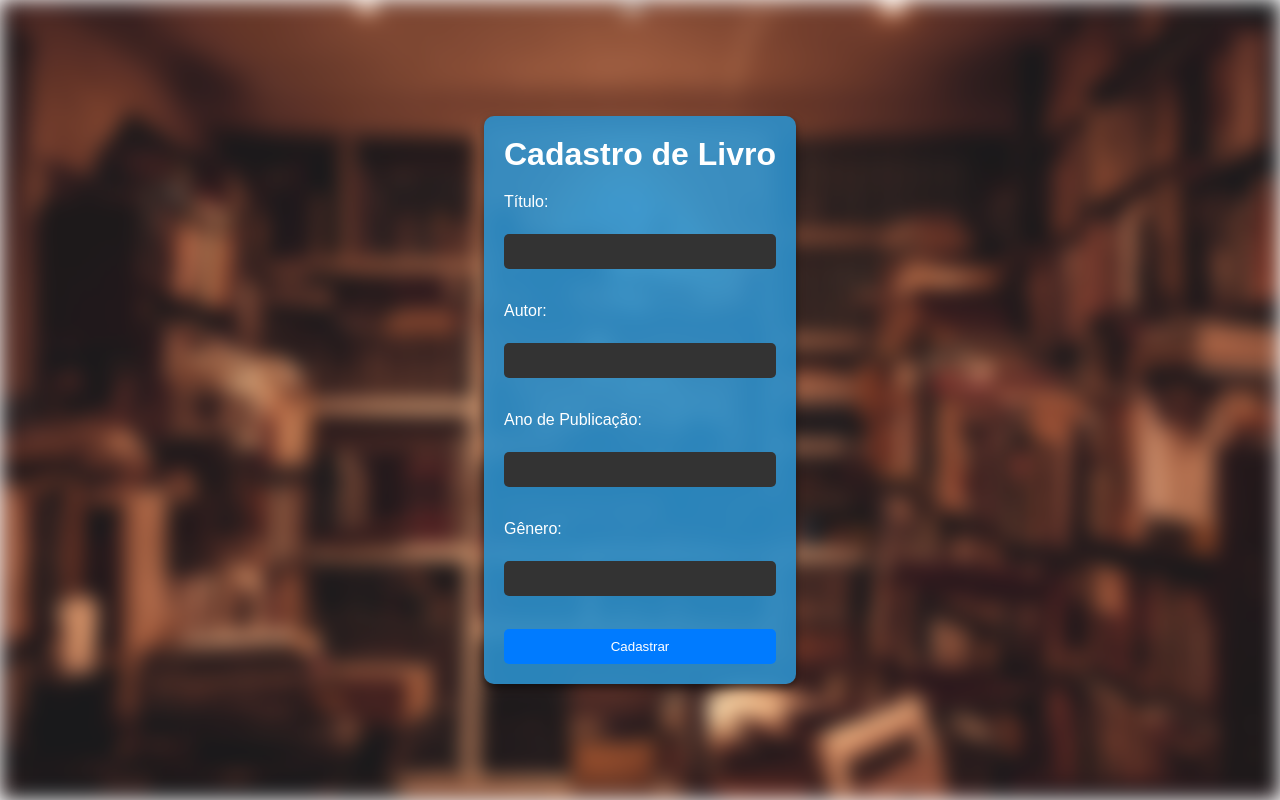
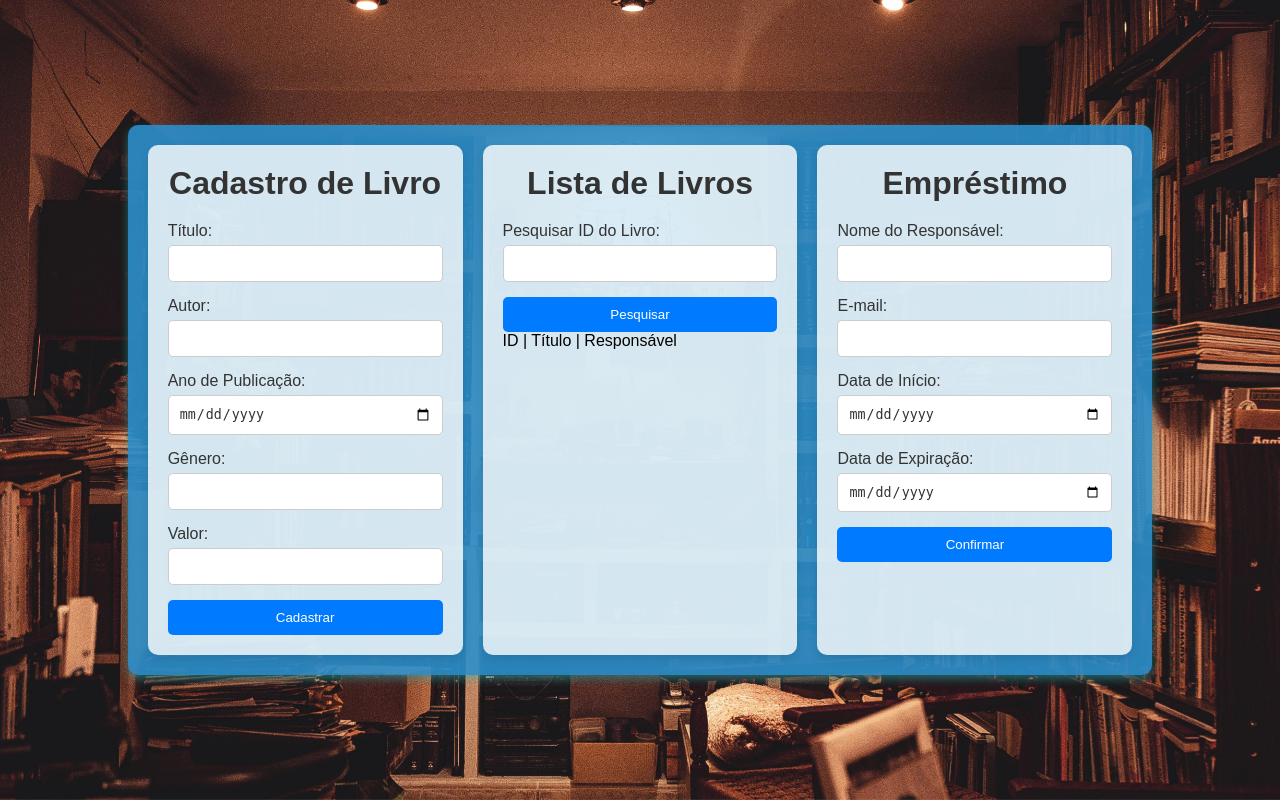
Before and after one commit to andreferreiraext123/SUGL---Sistema-Universal-de-Empr-stimo-de-Livros, a Flask app: page / in a window 1280 px wide. Run offline with Flask 2, Linux system fonts and the light colour scheme.

Commit message:
Putting responsibility on the pages, and creating the three pages from the final project

```diff
--- a/app/static/style.css
+++ b/app/static/style.css
@@ -7,16 +7,17 @@
 
 body {
     font-family: Arial, sans-serif;
-    height: 100vh;
-    background: #ffffff4e; /* Fallback no caso da imagem não carregar */
+    min-height: 100vh;
+    background: #ffffff4e;
     display: flex;
     justify-content: center;
     align-items: center;
+    flex-direction: column;
 }
 
 body::before {
     content: "";
-    position: absolute;
+    position: fixed; /* Alterado de absolute para fixed */
     top: 0;
     left: 0;
     width: 100%;
@@ -25,40 +26,55 @@ body::before {
     background-size: cover;
     background-repeat: no-repeat;
     background-position: center;
-    filter: blur(10px); /* Aplica o desfoque de 10px apenas na imagem de fundo */
-    z-index: -1; /* Coloca a imagem atrás do conteúdo da página */
+    z-index: -1;
 }
 
 .container {
-    max-width: 600px;
+    max-width: 1200px;
     padding: 20px;
-    background-color: rgba(44, 144, 203, 0.9); /* Fundo semi-transparente mais visível */
+    background-color: rgba(44, 144, 203, 0.9);
     border-radius: 10px;
-    box-shadow: 0 4px 8px rgba(0, 0, 0, 0.5); /* Sombra mais escura */
-    z-index: 1; /* Para garantir que esteja acima do fundo */
+    box-shadow: 0 4px 8px rgba(37, 175, 177, 0.5);
+    z-index: 1;
+    display: flex;
+    flex-wrap: wrap;
+    gap: 20px;
+    margin-top: 20px; /* Adiciona uma margem superior padrão */
+    margin-bottom: 20px;
+}
+
+.section {
+    flex: 1;
+    min-width: 300px;
+    padding: 20px;
+    background-color: rgba(255, 255, 255, 0.8);
+    border-radius: 10px;
+    box-shadow: 0 4px 8px rgba(0, 0, 0, 0.1);
 }
 
 h1 {
     text-align: center;
     margin-bottom: 20px;
-    color: #fff; /* Cor branca no título */
+    color: #333;
 }
 
 label {
     display: block;
     margin-bottom: 5px;
-    color: #fff; /* Cor branca para os rótulos */
+    color: #333;
 }
 
 input[type="text"],
-input[type="number"] {
+input[type="number"],
+input[type="date"],
+input[type="email"] {
     width: 100%;
     padding: 10px;
     margin-bottom: 15px;
-    border: none;
+    border: 1px solid #ccc;
     border-radius: 5px;
-    background-color: #333;
-    color: #fff; /* Campo de texto com cor branca */
+    background-color: #fff;
+    color: #333;
 }
 
 input[type="submit"] {
@@ -69,21 +85,33 @@ input[type="submit"] {
     background-color: #007BFF;
     color: #ffffff;
     cursor: pointer;
-    transition: background-color 0.3s ease; /* Animação suave ao passar o mouse */
+    transition: background-color 0.3s ease;
 }
 
 input[type="submit"]:hover {
-    background-color: #0056b3; /* Cor ao passar o mouse */
+    background-color: #0056b3;
 }
 
 /* Responsividade */
 @media (max-width: 768px) {
     .container {
-        margin: 20px;
-        padding: 15px;
+        flex-direction: column;
+        align-items: center;
+    }
+
+    .section {
+        width: 100%;
+        margin-bottom: 20px;
     }
 
     h1 {
         font-size: 1.5em;
     }
 }
+
+/* Margem superior específica para resolução 390x844 */
+@media (max-width: 390px) and (max-height: 844px) {
+    .container {
+        margin-top: 130px;
+    }
+}
--- a/app/templates/form.html
+++ b/app/templates/form.html
@@ -3,29 +3,64 @@
 <head>
     <meta charset="UTF-8">
     <meta name="viewport" content="width=device-width, initial-scale=1.0">
-    <title>Cadastro de Livro</title>
-    <!-- Importa o arquivo CSS de forma correta com Flask -->
+    <title>Gerenciamento de Biblioteca</title>
     <link rel="stylesheet" href="{{ url_for('static', filename='style.css') }}">
 </head>
 <body>
     <div class="container">
-        <h1>Cadastro de Livro</h1>
-        <!-- Formulário de cadastro -->
-        <form action="/submit" method="POST">
-            <label for="titulo">Título:</label><br>
-            <input type="text" id="titulo" name="titulo" required><br><br>
+        <div class="section">
+            <h1>Cadastro de Livro</h1>
+            <form action="/submit" method="POST">
+                <label for="titulo">Título:</label>
+                <input type="text" id="titulo" name="titulo" required>
 
-            <label for="autor">Autor:</label><br>
-            <input type="text" id="autor" name="autor" required><br><br>
+                <label for="autor">Autor:</label>
+                <input type="text" id="autor" name="autor" required>
 
-            <label for="ano">Ano de Publicação:</label><br>
-            <input type="number" id="ano" name="ano" required><br><br>
+                <label for="ano">Ano de Publicação:</label>
+                <input type="date" id="ano" name="ano" required>
 
-            <label for="genero">Gênero:</label><br>
-            <input type="text" id="genero" name="genero" required><br><br>
+                <label for="genero">Gênero:</label>
+                <input type="text" id="genero" name="genero" required>
 
-            <input type="submit" value="Cadastrar">
-        </form>
+                <label for="valor">Valor:</label>
+                <input type="number" id="valor" name="valor" required>
+
+                <input type="submit" value="Cadastrar">
+            </form>
+        </div>
+
+        <div class="section">
+            <h1>Lista de Livros</h1>
+            <form action="/search" method="GET">
+                <label for="search">Pesquisar ID do Livro:</label>
+                <input type="text" id="search" name="search" required>
+                <input type="submit" value="Pesquisar">
+            </form>
+            <div class="book-list">
+                <!-- Aqui você pode adicionar a lista de livros dinamicamente -->
+                <p>ID | Título | Responsável</p>
+            </div>
+        </div>
+
+        <div class="section">
+            <h1>Empréstimo</h1>
+            <form action="/loan" method="POST">
+                <label for="nome">Nome do Responsável:</label>
+                <input type="text" id="nome" name="nome" required>
+
+                <label for="email">E-mail:</label>
+                <input type="email" id="email" name="email" required>
+
+                <label for="data_inicio">Data de Início:</label>
+                <input type="date" id="data_inicio" name="data_inicio" required>
+
+                <label for="data_expiracao">Data de Expiração:</label>
+                <input type="date" id="data_expiracao" name="data_expiracao" required>
+
+                <input type="submit" value="Confirmar">
+            </form>
+        </div>
     </div>
 </body>
 </html>
```
Also changed, not shown: app/templates/delete_book.html (added, +31 -0 lines), app/__init__.py (line endings or trailing spaces), app/static/images/desktop.PNG (added), app/static/images/mobile.PNG (added), requirements.txt (line endings or trailing spaces).
